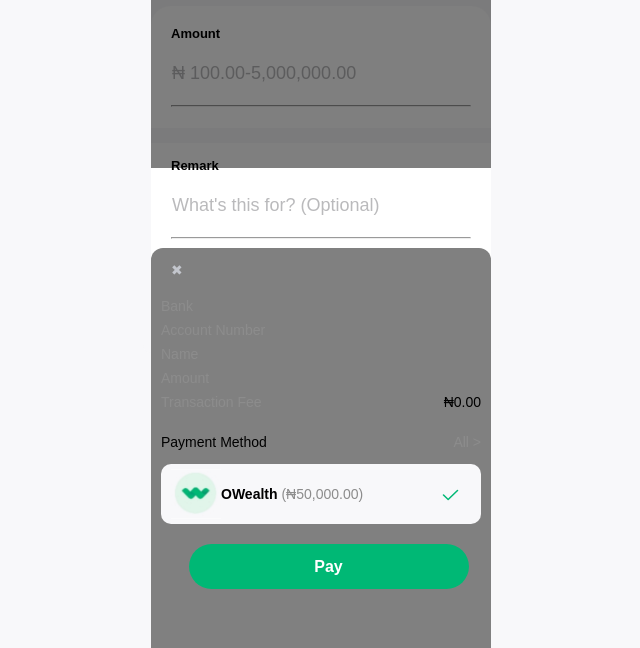
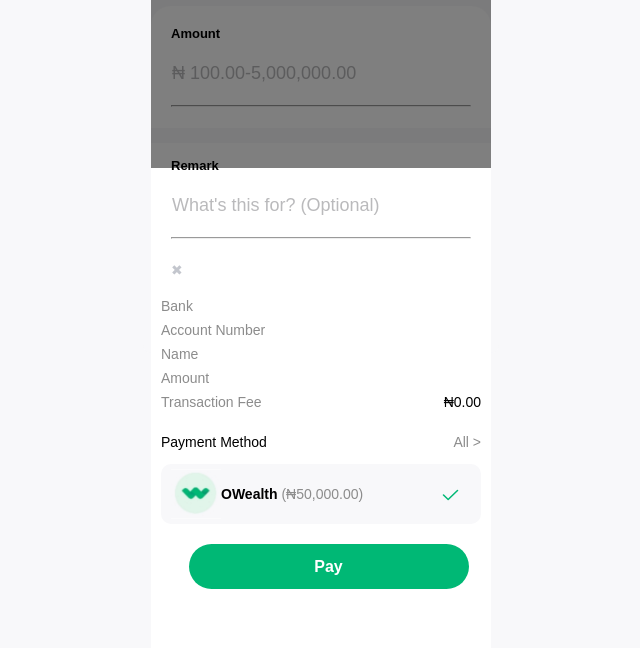
Before and after one commit to Official-Google/Bank, a plain HTML site: page Display.html in a window 1280 px wide. Both pictures are taken after a click on the button "Confirm". Shown: the part 152-800 px from the top of the page, without its empty margins (319-959 px from the left). Drawn offline with Linux system fonts and the light colour scheme.

Commit message:
Update Display.html

```diff
--- a/Display.html
+++ b/Display.html
@@ -38,7 +38,7 @@ body {
    width: 340px;
    height: 39%;
    background-color: rgba(0, 0, 0, 0.5);
-   z-index: 1000;
+   z-index: 100;
  }
  .confirm {
    position: absolute;
@@ -51,7 +51,8 @@ body {
    padding-right: 10px;
    border-top-left-radius: 12px;
    border-top-right-radius: 12px;
-   background-color: grey;
+   background-color: #fff;
+   z-index: 101;
  }
 #x {
   margin-left: 10px;
@@ -541,4 +542,4 @@ document.getElementById('price').addEventListener('blur', function(){
 </script>
 
 </body>
-</html>
+    </html>
```
